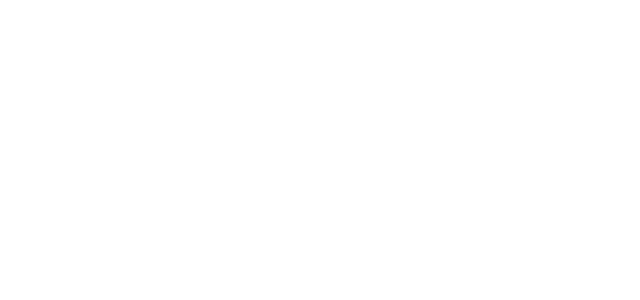
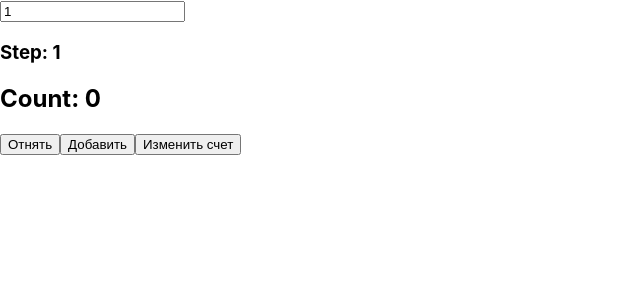
Before and after one commit to Victor-Mal/React-Counter, a React (Create React App) app: page / in a window 1280 px wide. Shown: the top 300 px of the page, without its empty margins (0-640 px from the left). Built offline with nearby package versions, Linux system fonts and the light colour scheme.

Commit message:
Add Counter: simple level

```diff
--- a/src/App.jsx
+++ b/src/App.jsx
@@ -1,10 +1,32 @@
-import React, { Component } from 'react';
+import React, { Component } from "react";
+import Counter from "./components/Counter";
 
 class App extends Component {
+  constructor(props) {
+    super(props);
+    this.state = {
+      step: 1,
+    };
+  }
+  handleStepChange = (event) => {
+    const { target } = event;
+    this.setState({ step: Number(target.value) });
+  };
   render() {
+    const jsxCounter = (
+      <div>
+        <input
+          type="number"
+          name="step"
+          value={this.state.step}
+          onChange={this.handleStepChange}
+        />
+      </div>
+    );
     return (
       <div>
-
+        {jsxCounter}
+        <Counter step={this.state.step} />
       </div>
     );
   }
--- /dev/null
+++ b/src/components/Counter/index.jsx
@@ -0,0 +1,56 @@
+import React, { Component } from "react";
+import PropTypes from 'prop-types';
+import Button from "../Button/Button";
+
+export default class Counter extends Component {
+  constructor(props) {
+    super(props);
+    this.state = {
+      count: 0,
+      countingMode: true,
+    };
+  }
+  incrementCount = () => {
+    this.setState({
+      countingMode: true,
+    });
+  };
+  decrementCount = () => {
+    this.setState({
+      countingMode: false,
+    });
+  };
+
+  changeCounter = () => {
+    const increment = this.state.count + this.props.step;
+    const decrement = this.state.count - this.props.step;
+    this.state.countingMode
+      ? this.setState({ count: increment })
+      : this.setState({ count: decrement });
+  };
+
+  render() {
+
+    return (
+
+      <div>
+        <div>
+
+          <h3>Step: {this.props.step}</h3>
+
+        </div>
+
+        <div>
+          <h2>Count: {this.state.count}</h2>
+          <Button title={"Отнять"} action={this.decrementCount} />
+          <Button title={"Добавить"} action={this.incrementCount} />
+          <Button title={"Изменить счет"} action={this.changeCounter} />
+        </div>
+      </div>
+    );
+  }
+}
+
+Counter.propTypes = {
+  step: PropTypes.number,
+}
```
Lines whose indentation alone changed are shown as unchanged.
